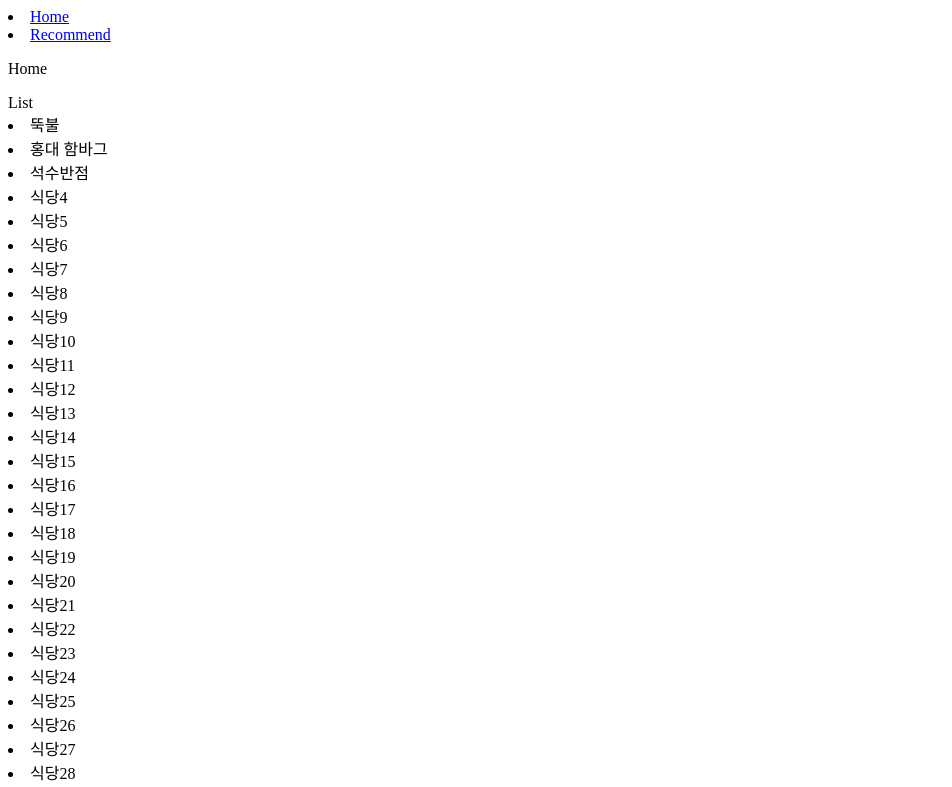
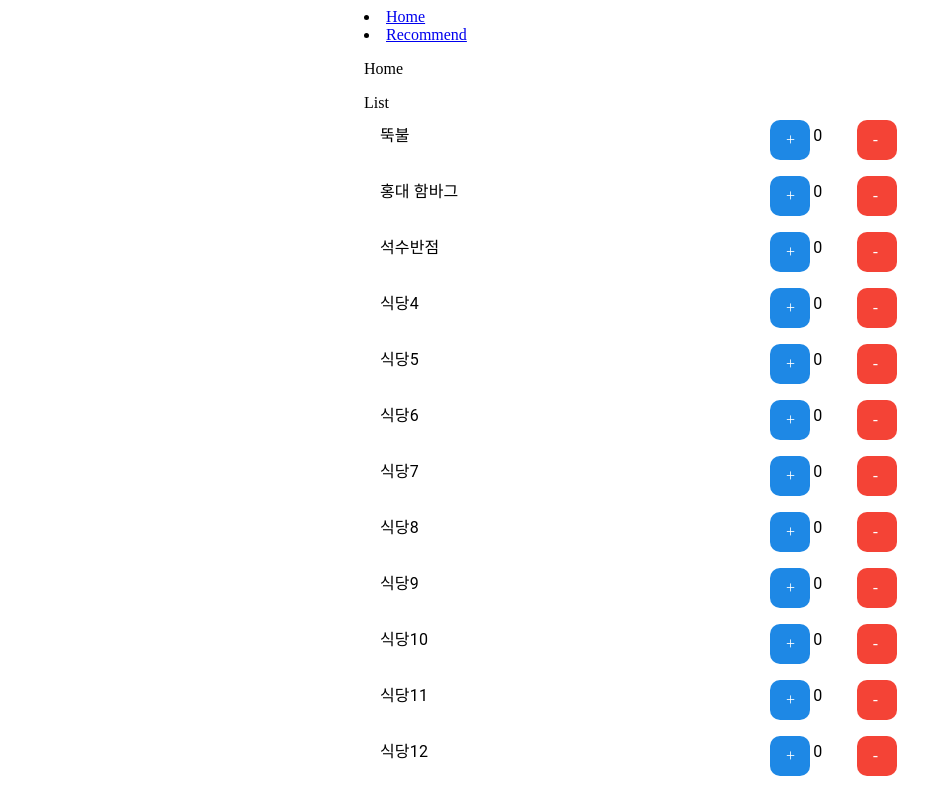
Before and after one commit to kyumin1227/RecommendLunch_front, a React (Vite) app: page / in a window 1280 px wide. Shown: the top 787 px of the page, without its empty margins (0-952 px from the left). Built offline with nearby package versions, Linux system fonts and the light colour scheme.

Commit message:
Style: 창 크기 조정 및 리스트 스타일 수정

```diff
--- a/src/Root.tsx
+++ b/src/Root.tsx
@@ -1,8 +1,10 @@
+import { Container } from "@mui/material";
 import { Link, Outlet } from "react-router-dom";
 
 function Root() {
   return (
     <>
+      <Container maxWidth="sm">
         <nav>
           <li>
             <Link to={"/"}>Home</Link>
@@ -14,6 +16,7 @@ function Root() {
         <div>
           <Outlet />
         </div>
+      </Container>
     </>
   );
 }
--- a/src/components/RestaurentList.tsx
+++ b/src/components/RestaurentList.tsx
@@ -1,3 +1,4 @@
+import { Grid, ListItem, ListItemButton, ListItemText } from "@mui/material";
 import restaurents from "../data/RestaurentData.js";
 import { RestaurantType } from "../types/RestaurentTypes.js";
 
@@ -6,7 +7,44 @@ const RestaurentList = () => {
     <>
       List
       {restaurents.map((restaurent: RestaurantType) => (
-        <li key={restaurent.id}>{restaurent.name}</li>
+        <ListItem key={restaurent.id}>
+          <Grid container>
+            <Grid item>
+              <ListItemText primary={restaurent.name} />
+            </Grid>
+            <Grid item style={{ marginLeft: "auto" }} xs={1}>
+              <ListItemButton
+                sx={{
+                  bgcolor: "#1e88e5",
+                  color: "white",
+                  ":hover": { bgcolor: "darkblue" },
+                  borderRadius: "10px",
+                  width: "40px",
+                  height: "40px",
+                }}
+              >
+                +
+              </ListItemButton>
+            </Grid>
+            <Grid item xs={1} style={{ display: "flex", justifyContent: "center" }}>
+              <ListItemText primary={0} />
+            </Grid>
+            <Grid item xs={1}>
+              <ListItemButton
+                sx={{
+                  bgcolor: "#f44336",
+                  color: "white",
+                  ":hover": { bgcolor: "darkred" },
+                  borderRadius: "10px",
+                  width: "40px",
+                  height: "40px",
+                }}
+              >
+                -
+              </ListItemButton>
+            </Grid>
+          </Grid>
+        </ListItem>
       ))}
     </>
   );
--- a/src/components/Roulette.tsx
+++ b/src/components/Roulette.tsx
@@ -2,33 +2,9 @@ import React, { useState } from "react";
 import { Wheel } from "react-custom-roulette";
 
 const data = [
-  { option: "0", style: { backgroundColor: "green" }, optionSize: 1 },
-  { option: "1", style: { backgroundColor: "white" } },
-  { option: "2", style: { backgroundColor: "orange" } },
-  { option: "0", style: { backgroundColor: "green" }, optionSize: 1 },
-  { option: "1", style: { backgroundColor: "white" } },
-  { option: "2", style: { backgroundColor: "orange" } },
-  { option: "0", style: { backgroundColor: "green" }, optionSize: 1 },
-  { option: "1", style: { backgroundColor: "white" } },
-  { option: "2", style: { backgroundColor: "orange" } },
-  { option: "0", style: { backgroundColor: "green" }, optionSize: 1 },
-  { option: "1", style: { backgroundColor: "white" } },
-  { option: "2", style: { backgroundColor: "orange" } },
-  { option: "0", style: { backgroundColor: "green" }, optionSize: 1 },
-  { option: "1", style: { backgroundColor: "white" } },
-  { option: "2", style: { backgroundColor: "orange" } },
-  { option: "0", style: { backgroundColor: "green" }, optionSize: 1 },
-  { option: "1", style: { backgroundColor: "white" } },
-  { option: "2", style: { backgroundColor: "orange" } },
-  { option: "0", style: { backgroundColor: "green" }, optionSize: 1 },
-  { option: "1", style: { backgroundColor: "white" } },
-  { option: "2", style: { backgroundColor: "orange" } },
-  { option: "0", style: { backgroundColor: "green" }, optionSize: 1 },
-  { option: "1", style: { backgroundColor: "white" } },
-  { option: "2", style: { backgroundColor: "orange" } },
-  { option: "0", style: { backgroundColor: "green" }, optionSize: 1 },
-  { option: "1", style: { backgroundColor: "white" } },
-  { option: "2", style: { backgroundColor: "orange" } },
+  { id: 0, option: "0", style: { backgroundColor: "green" }, optionSize: 1 },
+  { id: 1, option: "1", style: { backgroundColor: "white" } },
+  { id: 2, option: "2", style: { backgroundColor: "orange" } },
 ];
 
 export default () => {
```
Lines whose indentation alone changed are shown as unchanged.
